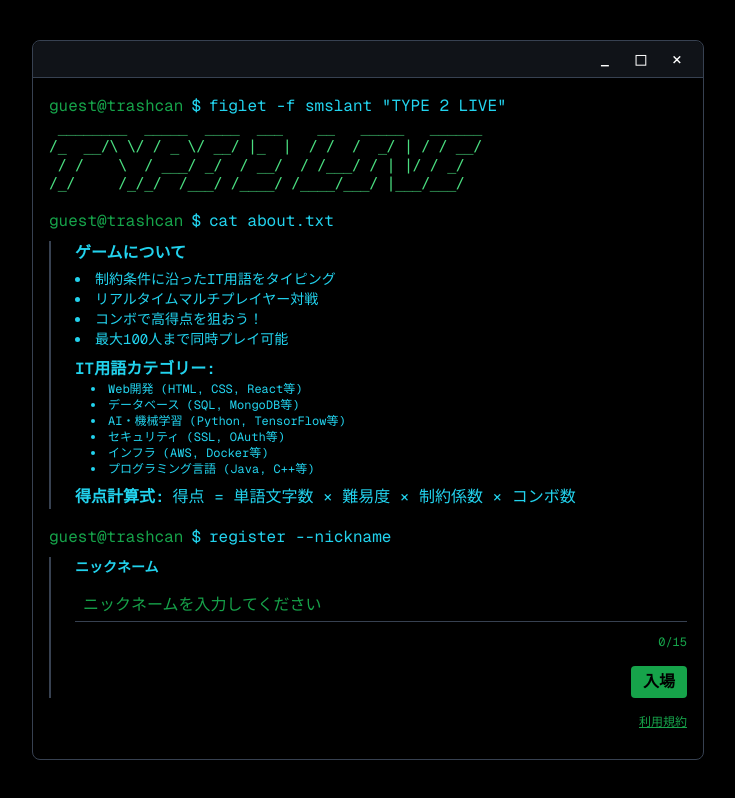
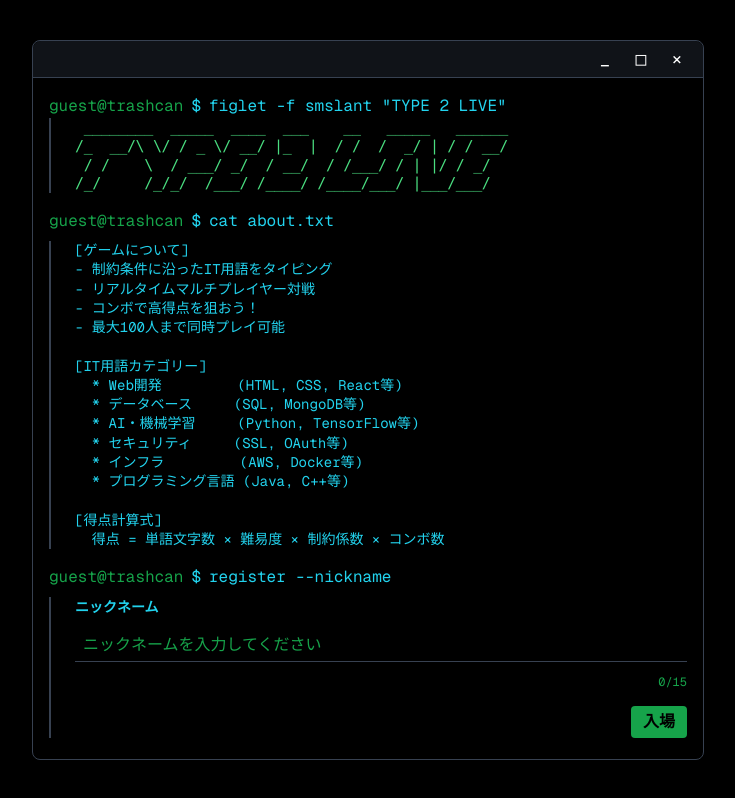
Before and after one commit to ulxsth/2506-hackz-brachio, a Next.js app in the folder frontend/: page / in a window 1280 px wide. Shown: the whole page, without its empty margins (272-1007 px from the left). Built offline with nearby package versions, Linux system fonts and the light colour scheme.

Commit message:
chore: 出力をテキストベースに変更、みやすいように

```diff
--- a/frontend/app/page.tsx
+++ b/frontend/app/page.tsx
@@ -52,10 +52,10 @@ export default function Home() {
           <span className="text-terminalText">$</span>
           <span className="text-terminalText">figlet -f smslant "TYPE 2 LIVE"</span>
         </div>
-        <div>
+        <div className="mb-4 pl-6 border-l-2 border-terminalBorder">
           <pre className="text-green-400 font-mono text-[15px] leading-tight tracking-tight whitespace-pre overflow-x-auto min-w-max bg-transparent p-0 m-0"
             style={{ fontFamily: 'Consolas, "Courier New", monospace' }}>
-{` ________  _____  ____  ___    __   _____   ______
+            {` ________  _____  ____  ___    __   _____   ______
 /_  __/\\ \\/ / _ \\/ __/ |_  |  / /  /  _/ | / / __/
  / /    \\  / ___/ _/  / __/  / /___/ / | |/ / _/
 /_/     /_/_/  /___/ /____/ /____/___/ |___/___/  `}
@@ -69,28 +69,25 @@ export default function Home() {
         <span className="text-terminalText">cat about.txt</span>
       </div>
       <div className="mb-4 pl-6 border-l-2 border-terminalBorder">
-        <h2 className="font-semibold mb-1">ゲームについて</h2>
-        <ul className="list-disc list-inside text-sm mb-2">
-          <li>制約条件に沿ったIT用語をタイピング</li>
-          <li>リアルタイムマルチプレイヤー対戦</li>
-          <li>コンボで高得点を狙おう！</li>
-          <li>最大100人まで同時プレイ可能</li>
-        </ul>
-        <div className="mb-2">
-          <span className="font-semibold">IT用語カテゴリー:</span>
-          <ul className="list-disc list-inside ml-4 text-xs">
-            <li>Web開発 (HTML, CSS, React等)</li>
-            <li>データベース (SQL, MongoDB等)</li>
-            <li>AI・機械学習 (Python, TensorFlow等)</li>
-            <li>セキュリティ (SSL, OAuth等)</li>
-            <li>インフラ (AWS, Docker等)</li>
-            <li>プログラミング言語 (Java, C++等)</li>
-          </ul>
-        </div>
-        <div className="mb-2">
-          <span className="font-semibold">得点計算式:</span>
-          <span className="ml-2">得点 = 単語文字数 × 難易度 × 制約係数 × コンボ数</span>
-        </div>
+        <pre className="font-mono text-terminalText text-sm whitespace-pre leading-snug bg-transparent p-0 m-0">
+          {`[ゲームについて]
+- 制約条件に沿ったIT用語をタイピング
+- リアルタイムマルチプレイヤー対戦
+- コンボで高得点を狙おう！
+- 最大100人まで同時プレイ可能
+
+[IT用語カテゴリー]
+  * Web開発         (HTML, CSS, React等)
+  * データベース     (SQL, MongoDB等)
+  * AI・機械学習     (Python, TensorFlow等)
+  * セキュリティ     (SSL, OAuth等)
+  * インフラ         (AWS, Docker等)
+  * プログラミング言語 (Java, C++等)
+
+[得点計算式]
+  得点 = 単語文字数 × 難易度 × 制約係数 × コンボ数
+`}
+        </pre>
       </div>
       <div className="mb-2 flex items-center gap-2">
         <span className="text-terminalAccent">guest@trashcan</span>
```
Also changed, not shown: 1 other file (tests, documents, lock files or other folders).
